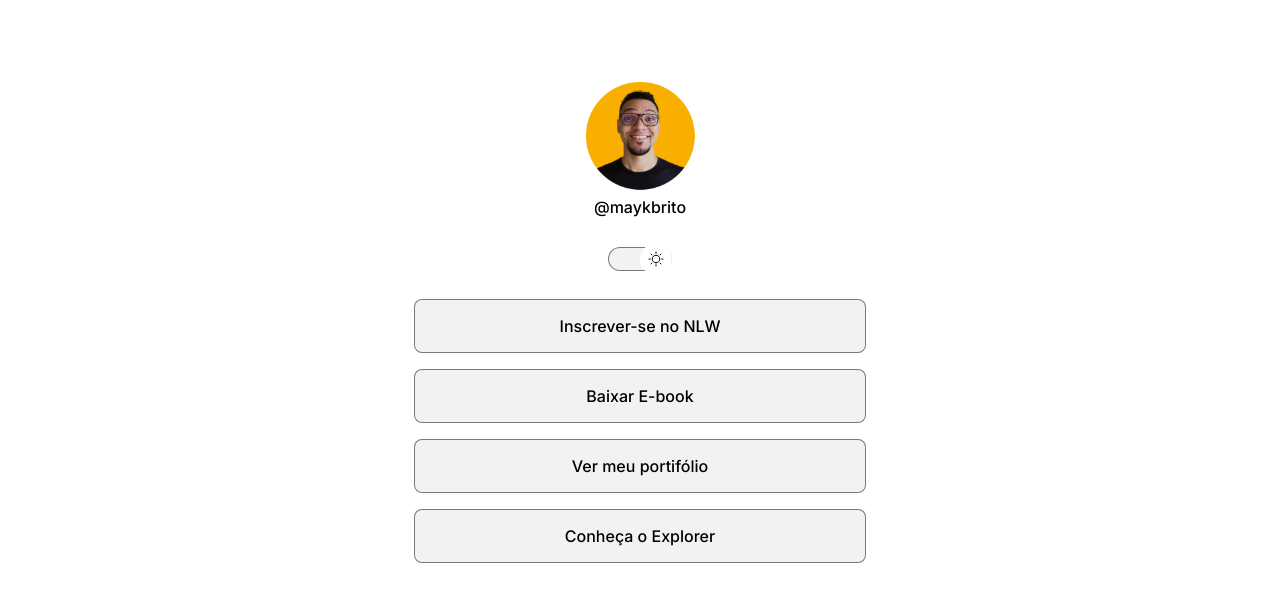
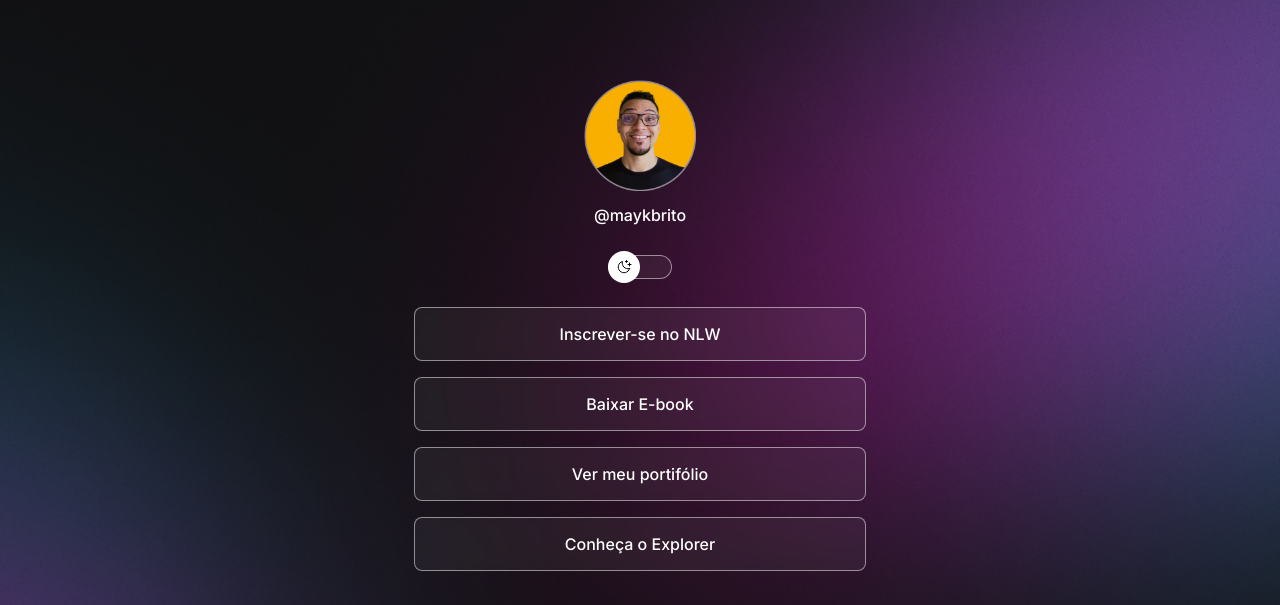
Before and after one commit to AriaLan02/projeto, a plain HTML site: page index.html in a window 1280 px wide. Shown: the top 605 px of the page. Drawn offline with nearby package versions, Linux system fonts and the light colour scheme.

Commit message:
fixing bugs

```diff
--- a/index.css
+++ b/index.css
@@ -7,7 +7,7 @@
 
 :root {
   --text-color: white; /*var*/
-  --bg-url: url(/assets/bg-mobile.jpg); /*background padrão*/
+  --bg-url: url(./assets/bg-mobile.jpg); /*background padrão*/
   --stroke-color: rgba(255, 255, 255, 0.5);
   --surface-color: rgba(255, 255, 255, 0.05);
   --surface-color-hover: rgba(0, 0, 0, 0.02);
@@ -17,7 +17,7 @@
 
 .light {
   --text-color: black;
-  --bg-url: url(/assets/bg-mobile-light.jpg);
+  --bg-url: url(./assets/bg-mobile-light.jpg);
   --stroke-color: rgba(0, 0, 0, 0.5);
   --surface-color: rgba(0, 0, 0, 0.05);
   --surface-color-hover: rgba(0, 0, 0, 0.02);
@@ -27,7 +27,7 @@
 
 body {
   background: var(--bg-url) no-repeat top center/cover;
-  height: 100vh;/*100 viewpoint height*/
+  height: 100vh; /*100 viewpoint height*/
 }
 
 body * {
@@ -58,6 +58,7 @@ body * {
 #profile p {
   font-weight: 500;
   line-height: 24px;
+  margin-top: 8px;
 }
 
 /*switch */
@@ -78,10 +79,16 @@ body * {
   left: 0;
   z-index: 1; /*muda o andar/posição sobre*/
   transform: translateY(-50%);
+  animation: slide-back 0.2s;
 }
 .light #switch button {
-  right: 0;
-  left: initial;
+  /* right: 0;
+  left: initial;*/
+  animation: slide-in 0.2s forwards /*mantem propriedades*/;
+}
+
+#switch button:hover {
+  outline: 8px solid var(--hightlight-color);
 }
 
 #switch span {
@@ -158,11 +165,30 @@ footer {
 }
 
 /*media queries*/
-@media (min-width: 700px){
-  :root{
-    --bg-url: url(.assets;br-desktop.jpg)
+@media (min-width: 700px) {
+  :root {
+    --bg-url: url(./assets/bg-desktop.jpg);
   }
-  .light{
-    --bg-url: url(.assets/bg-desktop-light.jpg)
+  .light {
+    --bg-url: url(./assets/bg-desktop-light.jpg);
   }
 }
+
+/*animation*/
+@keyframes slide-in {
+  from {
+    left: 0;
+  }
+  to {
+    left: 50%;
+  }
+}
+
+@keyframes slide-back {
+  from {
+    left: 50%;
+  }
+  to {
+    left: 0;
+  }
+}
--- a/index.html
+++ b/index.html
@@ -1,5 +1,5 @@
 <!DOCTYPE html>
-<html lang="pt-br" class="light">
+<html lang="pt-br">
 <head>
 
   <link rel="preconnect" href="https://fonts.googleapis.com">
```
